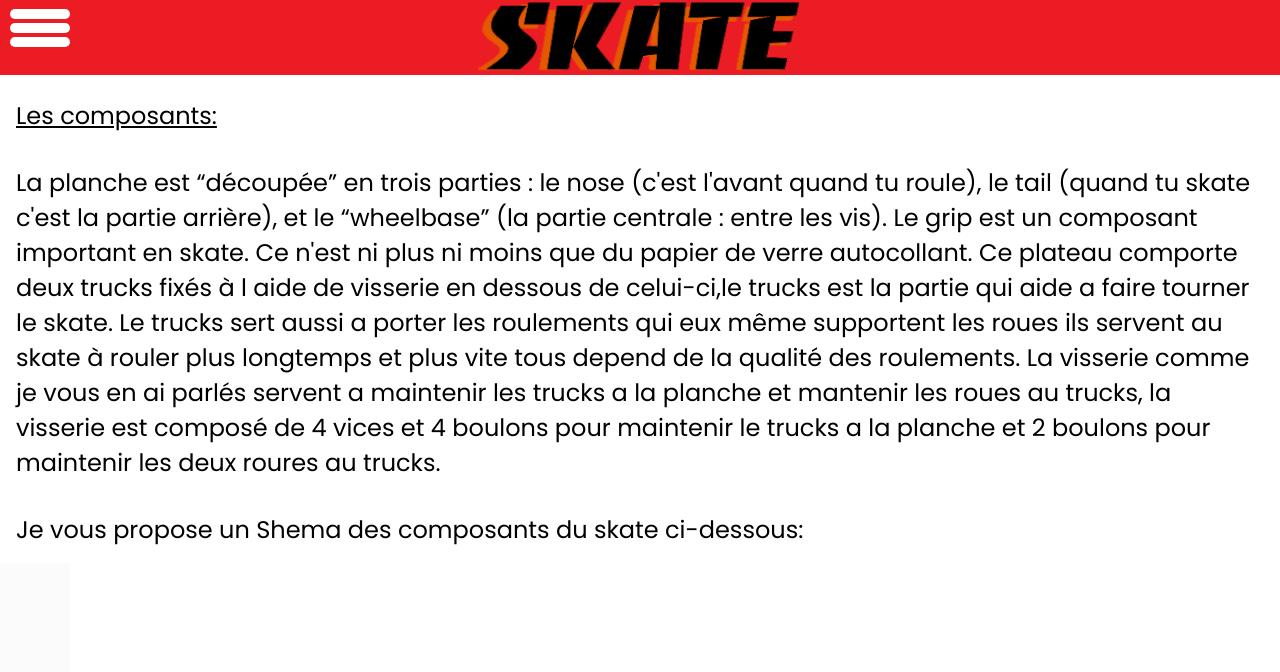
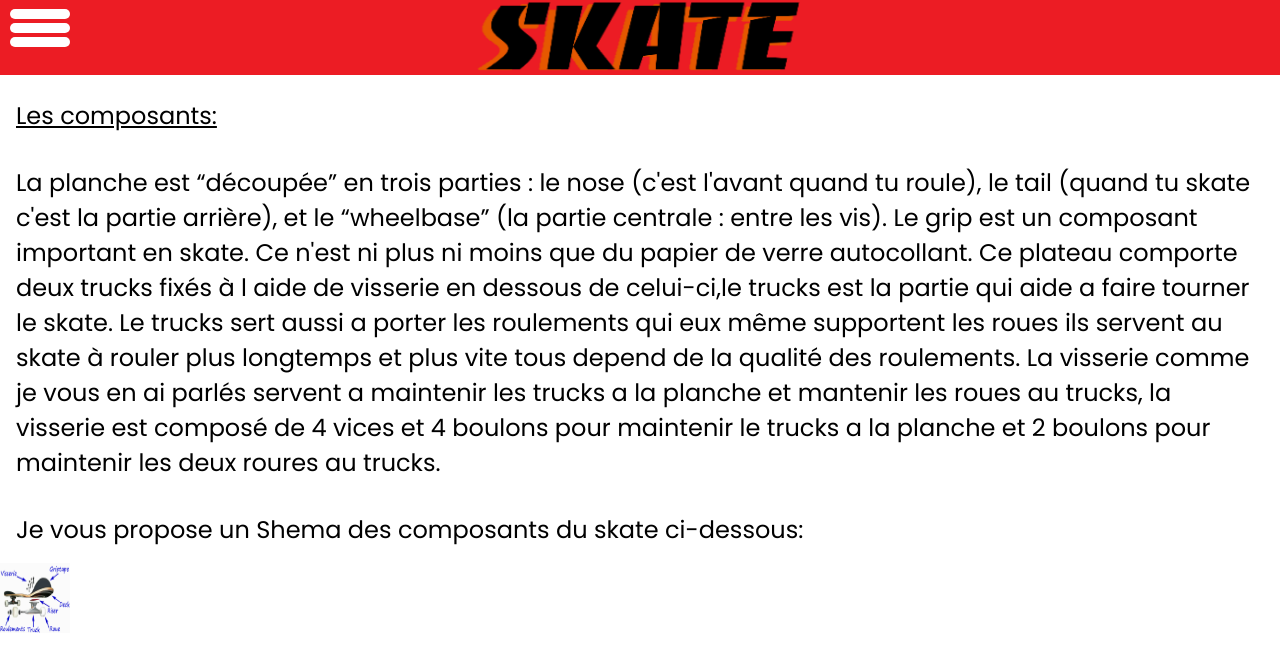
Before and after one commit to Maximus-prime-r/Skate, a plain HTML site: page composants.html in a window 1280 px wide. Shown: the top 672 px of the page. Drawn offline with Linux system fonts and the light colour scheme.

Commit message:
Update composants.html

```diff
--- a/composants.html
+++ b/composants.html
@@ -39,7 +39,7 @@
 										      <p><u>Les composants:</u></p>
 										      <p>La planche est “découpée” en trois parties : le nose (c'est l'avant quand tu roule), le tail (quand tu skate c'est la partie arrière), et le “wheelbase” (la partie centrale : entre les vis). Le grip est un composant important en skate. Ce n'est ni plus ni moins que du papier de verre autocollant. Ce plateau comporte deux trucks fixés à l aide de visserie en dessous de celui-ci,le trucks est la partie qui aide a faire tourner le skate. Le trucks sert aussi a porter les roulements qui eux même supportent les roues ils servent au skate à rouler plus longtemps et plus vite tous depend de la qualité des roulements. La visserie comme je vous en ai parlés servent a maintenir les trucks a la planche et mantenir les roues au trucks, la visserie est composé de 4 vices et 4 boulons pour maintenir le trucks a la planche et 2 boulons pour maintenir les deux roures au trucks.
 										      <p>Je vous propose un Shema des composants du skate ci-dessous:</p>
-										      <img src="composants skate.gif" width="70" height="9070%">
+										      <img src="composants skate.gif" width="70" height="70">
 			</section>
 			<script src="script.js" type="text/javascript"></script>
 		</body>
```
